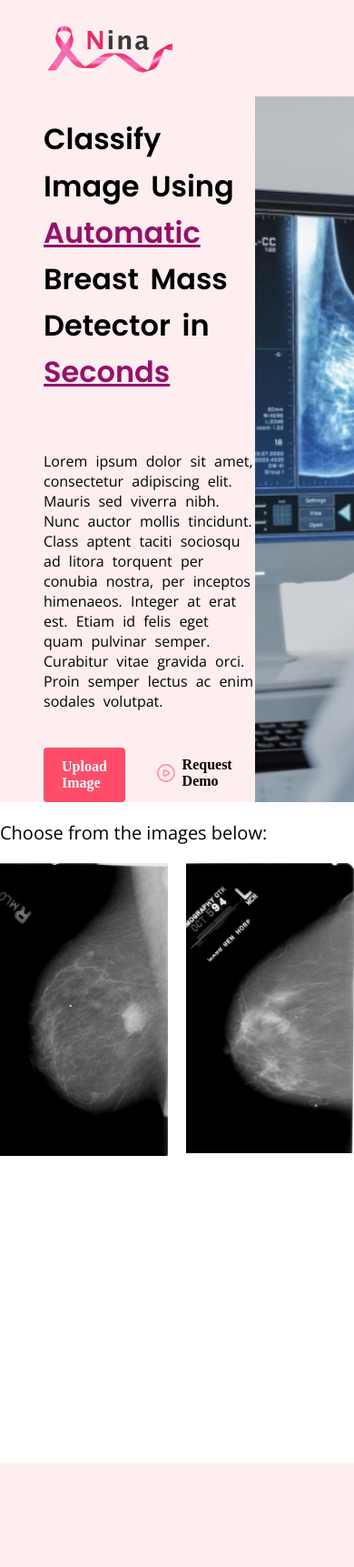
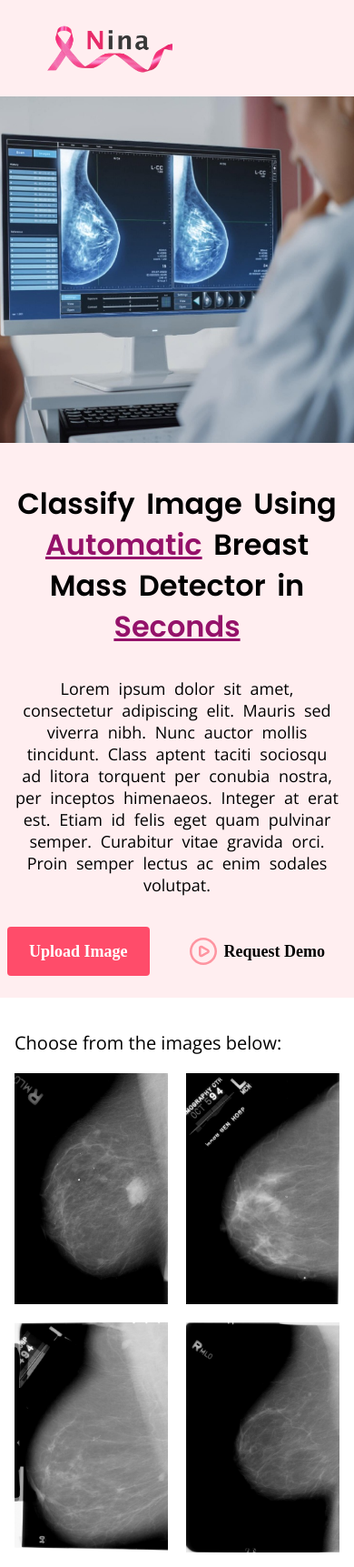
Before and after one commit to mwisechacha/Project-Nina, a Django app: page / in a window 390 px wide. Shown: the whole page at 91% size. Before the commit the page ends 1609 px from the top, so only its background shows below. Run offline with Django 5.2, Linux system fonts and the light colour scheme.

Commit message:
enhance homepage layout and styles; improve responsiveness and adjust image display

```diff
--- a/static/css/home.css
+++ b/static/css/home.css
@@ -26,6 +26,10 @@ body{
     margin: 0;
 }
 
+.hero {
+    min-height: calc(100vh - 106px);
+}
+
 .left-section{
     display: flex;
     flex-direction: column;
@@ -37,7 +41,8 @@ body{
 
 .left-section h1{
     font-family: 'Poppins', sans-serif;
-    line-height: 1.6;
+    font-size: 3.5rem;
+    line-height: 1.4;
     word-spacing: 5px;
     max-width: 20ch;
     font-weight: 600;
@@ -54,7 +59,7 @@ u{
 
 .left-section p{
     font-family: 'Open Sans', sans-serif;
-    font-size: 16px;
+    font-size: 24px;
     font-weight: 400;
     word-spacing: 5px;
     max-width: 55ch;
@@ -70,13 +75,13 @@ u{
     display: flex;
     align-items: center;
     justify-content: center;
-    padding: 12px 20px;
-    font-size: 16px;
+    padding: 16px 40px;
+    font-size: 21px;
+    white-space: nowrap;
     font-weight: bold;
     border: none;
     border-radius: 4px;
     text-decoration: none;
-    transition: background-color 0.3s ease;
 }
 
 .button-group .btn-upload{
@@ -93,10 +98,10 @@ u{
     transition: background-color 0.3s ease;
 }
 
-.button-group .btn-demo:hover{
+/* .button-group .btn-demo:hover{
     background-color: #FF4C6A;
     color: white;
-}
+} */
 
 .play-icon{
     margin-right: 8px;
@@ -106,9 +111,11 @@ u{
 
 .right-section{
     max-width: 50%;
+    width: 100%;
     display: flex;
     justify-content: center;
     align-items: center;
+    overflow: hidden;
 }
 
 .right-section img{
@@ -118,6 +125,7 @@ u{
 }
 
 .image-options{
+    padding: 48px;
     background-color: white;
 }
 
@@ -134,24 +142,41 @@ u{
     gap: 20px;
 }
 
-.image-grid .image-box{
-    display: flex;
-    flex-direction: column;
-    width: 100%;
-    text-align: center;
-}
-
-.image-box img {
+.image-grid img {
     max-width: 100%;
     height: auto;
-    max-height: 400px;
+    aspect-ratio: 2/3;
     object-fit: cover;
 }
 
-.image-box span{
-    display: block;
-    font-family: 'Open Sans', sans-serif;
-    font-size: 14px;
-    font-weight: bold;
-    color: white;
+
+@media (max-width: 1023px) {
+    .hero {
+        flex-direction: column-reverse;
+    }
+    .left-section {
+        gap: 16px;
+        padding: 24px 16px;
+        align-items: center;
+        text-align: center;
+    }
+     .left-section h1 {
+        font-size: 2rem;
+        margin-bottom: 0;
+     }
+        .left-section p {
+            font-size: 18px;
+        }
+        .right-section{
+            max-width: 100%;
+            max-height: 60vh;
+
+        }
+        .button-group .btn{
+            padding: 12px 24px;
+            font-size: 18px;
+        }
+        .image-options{
+            padding: 16px;
+        }
 }
--- a/users/templates/users/home.html
+++ b/users/templates/users/home.html
@@ -11,7 +11,7 @@
     <div class="logo-container">
             <img src="{% static 'images/nina-logo.png'%}" alt="logo">
     </div>
-    <div class="container">
+    <div class="hero container">
         <div class="left-section">
             <h1>Classify Image Using <span><u>Automatic</u></span> Breast Mass Detector in
                 <span><u>Seconds</u></span></h1>
@@ -49,22 +49,10 @@
     <div class="image-options">
         <h3>Choose from the images below:</h3>
         <div class="image-grid">
-            <div class="image-box">
-                <img src="{% static 'images/mammograms/1-075.jpg' %}" alt="Mammogram image">
-                <span>Mammogram 1</span>
-            </div>
-            <div class="image-box">
-                <img src="{% static 'images/mammograms/1-126.jpg' %}" alt="Mammogram image">
-                <span>Mammogram 2</span>
-            </div>
-            <div class="image-box">
-                <img src="{% static 'images/mammograms/1-231.jpg' %}" alt="Mammogram image">
-                <span>Mammogram 3</span>
-            </div>
-            <div class="image-box">
-                <img src="{% static 'images/mammograms/1-285.jpg' %}" alt="Mammogram image">
-                <span>Mammogram 4</span>
-            </div>
+            <img src="{% static 'images/mammograms/1-075.jpg' %}" alt="Mammogram image">
+            <img src="{% static 'images/mammograms/1-126.jpg' %}" alt="Mammogram image">
+            <img src="{% static 'images/mammograms/1-231.jpg' %}" alt="Mammogram image">
+            <img src="{% static 'images/mammograms/1-285.jpg' %}" alt="Mammogram image">
         </div>
     </div>
 </body>
```
